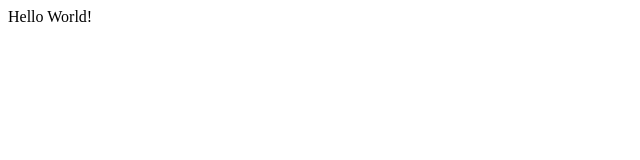
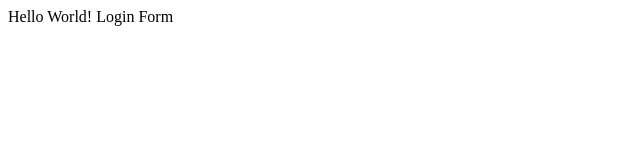
Before and after one commit to LePeyj/myappsample, a plain HTML site: page index.html in a window 1280 px wide. Shown: the full height of the page, 0-640 px from the left. Drawn offline with Linux system fonts and the light colour scheme.

Commit message:
login form

```diff
--- /dev/null
+++ b/dir2/app2.js
@@ -0,0 +1 @@
+console.log('Hello');
--- a/index.html
+++ b/index.html
@@ -5,5 +5,6 @@
     </head>
     <body>
         Hello World!
+        Login Form
     </body>
 </html>
```
Also changed, not shown: login.html (added, +1 -0 lines), log.txt (added).
